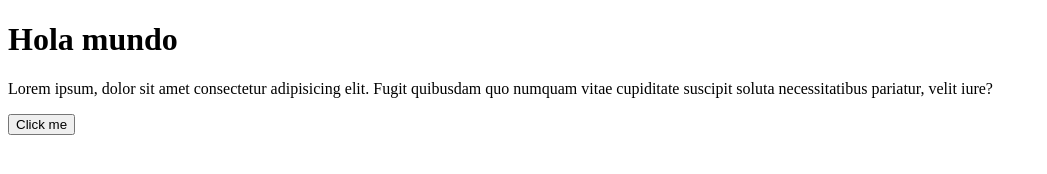
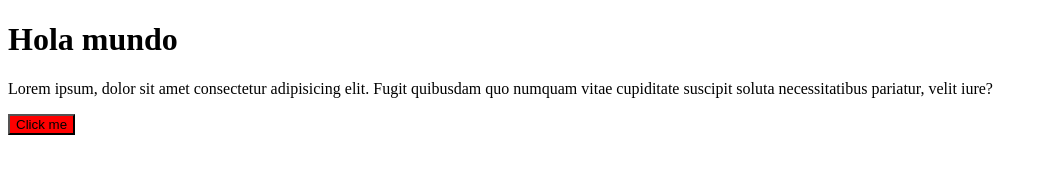
Before and after one commit to jcotrinas/git-test, a plain HTML site: page index.html in a window 1280 px wide. Shown: the whole page, without its empty margins (0-1047 px from the left). Drawn offline with Linux system fonts and the light colour scheme.

Commit message:
hemos agregado contenido a la hoja de estilos

```diff
--- a/index.html
+++ b/index.html
@@ -5,10 +5,11 @@
     <meta name="viewport" content="width=device-width, initial-scale=1.0">
     <title>Git test</title>
     <script src="index.js"></script>
+    <link rel="stylesheet" href="/style.css">
 </head>
 <body>
     <h1>Hola mundo</h1>
     <p>Lorem ipsum, dolor sit amet consectetur adipisicing elit. Fugit quibusdam quo numquam vitae cupiditate suscipit soluta necessitatibus pariatur, velit iure?</p>
-    <button onclick="myFunction()" id="btn">Click me</button>
+    <button class="clsBtn" onclick="myFunction()" id="btn">Click me</button>
 </body>
 </html>
--- a/index.js
+++ b/index.js
@@ -1,4 +1,5 @@
 function myFunction(){
     const btn = document.getElementById('btn');
     btn.textContent="me has hecho click";
+    btn.style.color="white";
 }
--- a/style.css
+++ b/style.css
@@ -0,0 +1,3 @@
+.clsBtn {
+    background-color: red;
+}
```
